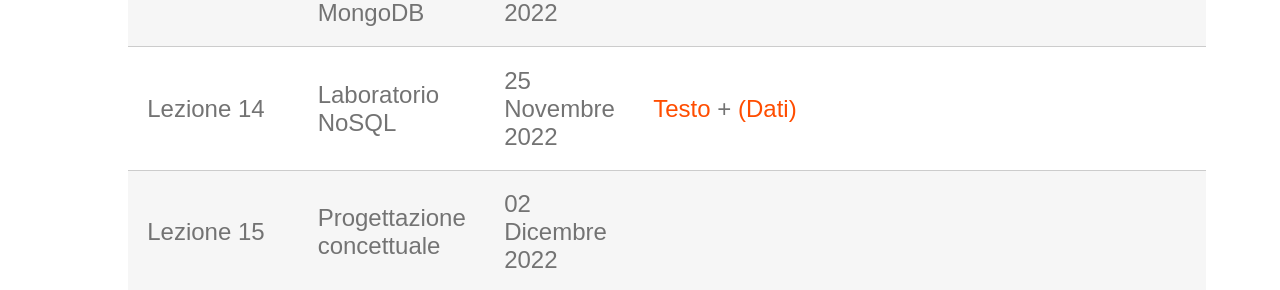
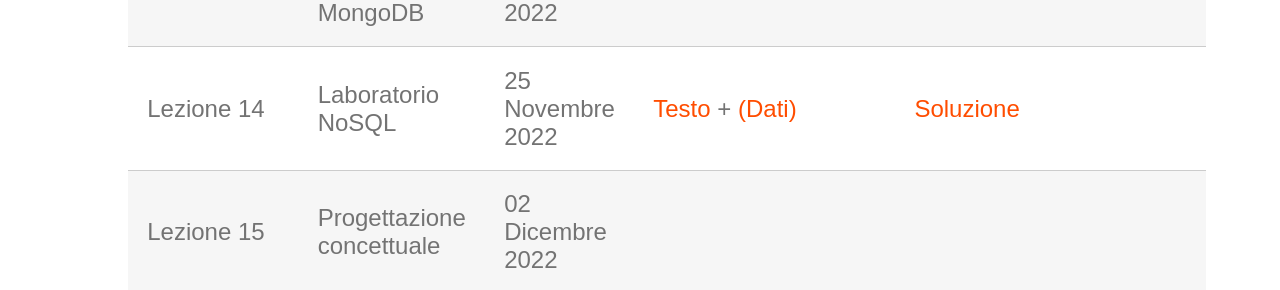
Before and after one commit to perceivelab/database-course, a Jekyll site: the page built from lezioni.md, in a window 1280 px wide and 900 px high, scrolled down 2110 px. Shown: the part 165-455 px from the top of the window. Built offline with Jekyll 4.4.1, drawn with Linux system fonts in a browser that asks for light colours; our own code applies the rules of GitHub Pages for plain Markdown files.

Commit message:
Update lezioni.md

```diff
--- a/lezioni.md
+++ b/lezioni.md
@@ -22,7 +22,7 @@
 | Lezione 12 | Simulazione prova in itinere             | 14 Novembre 2022  |   [Testo](https://drive.google.com/file/d/1_YcSMiG2r-j5_gkYtsCTBWINlie_lFp0/view?usp=sharing)  + [(Dati)](https://drive.google.com/file/d/18euh_Ov4_DCh9OymHIPlvDSUVkOdeDlo/view?usp=sharing)| [Soluzione](https://drive.google.com/file/d/1G5EJTd3QUSbpBP77APIb-zW8sSZmlGbg/view?usp=sharing)            |
 |            | Prova in itinere               | 18 Novembre 2022  |                         |             |
 | Lezione 13 | Database NoSQL - MongoDB                 | 21 Novembre 2022  |    [NoSQL](https://drive.google.com/file/d/1W4_aYwbzdaquzuzfpXw7h7pne60HvJB5/view?usp=sharing)                     |   [Esercizio_testo](https://drive.google.com/file/d/1nvLxDGR_t-WDJWiXnCn9gWLpbnOKjjvc/view?usp=sharing)  + [Dati](https://studentiunict-my.sharepoint.com/:u:/g/personal/concetto_spampinato_unict_it/EQATE4R5b7BEodSAT5hHzFQB43Bmpj2PcGxqQlsQArT8EQ?e=P9qnDR)|
-| Lezione 14 | Laboratorio NoSQL                        | 25 Novembre 2022  |     [Testo](https://drive.google.com/file/d/1PUf2R25JiSu6lnkpaJbS2Vw2OmU0Xc0C/view?usp=sharing) + [(Dati)](https://drive.google.com/file/d/1ijUw0IAcVg2_ksmuJJlCvEo7agR2i5hi/view?usp=sharing)                    |             |
+| Lezione 14 | Laboratorio NoSQL                        | 25 Novembre 2022  |     [Testo](https://drive.google.com/file/d/1PUf2R25JiSu6lnkpaJbS2Vw2OmU0Xc0C/view?usp=sharing) + [(Dati)](https://drive.google.com/file/d/1ijUw0IAcVg2_ksmuJJlCvEo7agR2i5hi/view?usp=sharing)                    | [Soluzione](https://drive.google.com/file/d/1WshnZwtJIGAetTjtHgsPv81WfWu-P5I5/view?usp=sharing)            |
 | Lezione 15 | Progettazione concettuale                | 02 Dicembre 2022  |                         |             |
 | Lezione 16 | Esercitazione progettazione concettuale  | 05 Dicembre 2022  |                         |             |
 | Lezione 17 | Progettazione logica                     | 09 Dicembre 2022  |                         |             |
```
